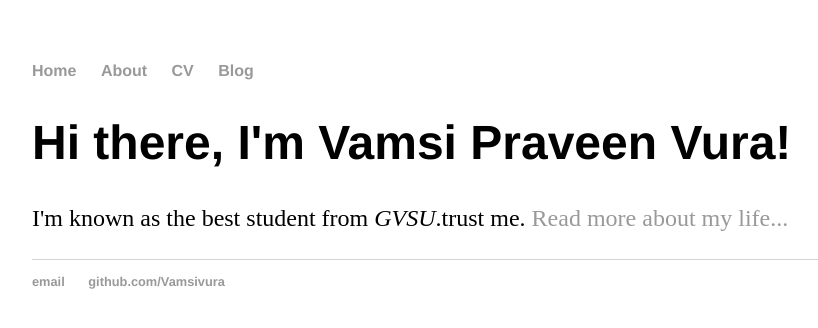
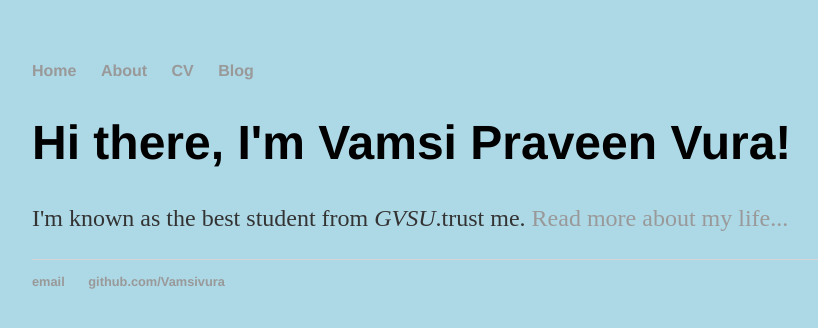
Before and after one commit to Vamsivura/Vamsivura.github.io, a Jekyll site: the page built from index.html, in a window 1280 px wide. Shown: the top 328 px of the page, without its empty margins (160-978 px from the left). Built offline with Jekyll 4.4.1, drawn with Linux system fonts in a browser that asks for light colours.

Commit message:
Update main.css

```diff
--- a/css/main.css
+++ b/css/main.css
@@ -1,9 +1,9 @@
-body { margin: 60px auto; width: 70%; }
+body { margin: 60px auto; width: 70%; background-color: lightblue; }
 
 a { text-decoration: none; color: #999; }
 a:hover { text-decoration: underline; }
 
-p, ul { font-size: 1.5em; line-height: 1.4em; color: 'blue'; }
+p, ul { font-size: 1.5em; line-height: 1.4em; color: #333; }
 
 h1, h2, h3, h4 { font-family: 'Helvetica', 'Arial', 'Sans-Serif'; }
 h1 { font-size: 3em;  }
```
